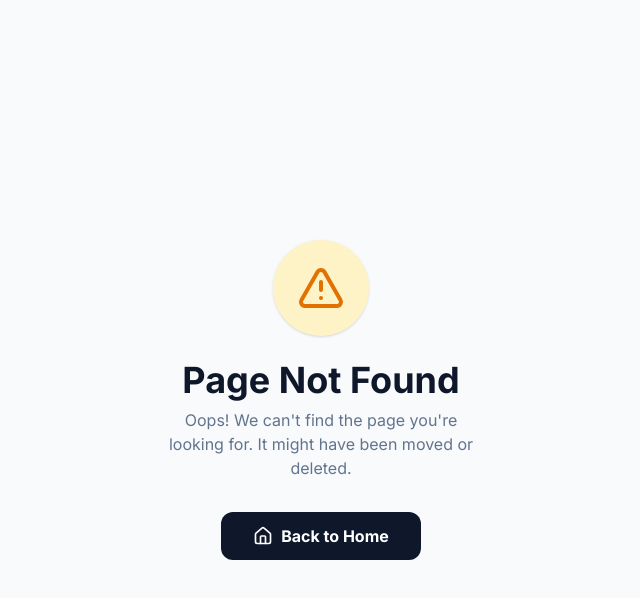
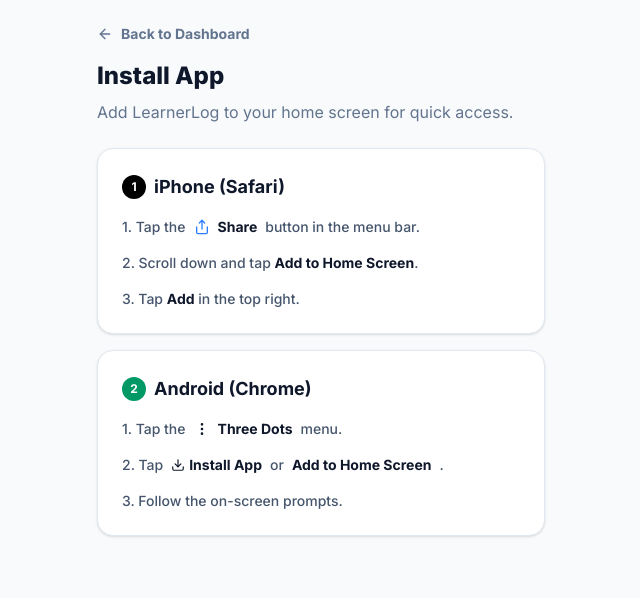
Before and after one commit to InnesU05/drivetrack, a Next.js app: page /dashboard/student/1/install in a window 1280 px wide. Before the commit this address had no page. Shown: the top 598 px of the page, without its empty margins (319-959 px from the left). Built offline with nearby package versions, Linux system fonts and the light colour scheme.

Commit message:
added student istall instructions

```diff
--- /dev/null
+++ b/app/dashboard/student/[id]/install/page.tsx
@@ -0,0 +1,60 @@
+"use client";
+
+import Link from "next/link";
+import { ArrowLeft, Download, Share, MoreVertical } from "lucide-react";
+import { use } from "react";
+
+export default function StudentInstallPage({ params }: { params: Promise<{ id: string }> }) {
+  const { id } = use(params);
+
+  return (
+    <div className="min-h-screen bg-slate-50 p-6">
+      <div className="max-w-md mx-auto">
+        <div className="mb-6">
+          <Link
+            href={`/dashboard/student/${id}`}
+            className="inline-flex items-center gap-2 text-slate-500 hover:text-slate-800 font-bold text-sm mb-4"
+          >
+            <ArrowLeft size={16} /> Back to Dashboard
+          </Link>
+          <h1 className="text-2xl font-extrabold text-slate-900 mb-2">Install App</h1>
+          <p className="text-slate-500">Add LearnerLog to your home screen for quick access.</p>
+        </div>
+
+        <div className="space-y-4">
+          {/* iOS Instructions */}
+          <div className="bg-white p-6 rounded-2xl border border-slate-200 shadow-sm">
+            <h2 className="font-bold text-lg text-slate-900 mb-4 flex items-center gap-2">
+              <span className="bg-black text-white w-6 h-6 rounded-full flex items-center justify-center text-xs">1</span>
+              iPhone (Safari)
+            </h2>
+            <div className="space-y-4 text-sm text-slate-600 font-medium">
+              <p className="flex items-center gap-2">
+                1. Tap the <Share size={16} className="text-blue-500" /> <span className="text-slate-900 font-bold">Share</span> button in the menu bar.
+              </p>
+              <p>2. Scroll down and tap <span className="font-bold text-slate-900">Add to Home Screen</span>.</p>
+              <p>3. Tap <span className="font-bold text-slate-900">Add</span> in the top right.</p>
+            </div>
+          </div>
+
+          {/* Android Instructions */}
+          <div className="bg-white p-6 rounded-2xl border border-slate-200 shadow-sm">
+            <h2 className="font-bold text-lg text-slate-900 mb-4 flex items-center gap-2">
+              <span className="bg-emerald-600 text-white w-6 h-6 rounded-full flex items-center justify-center text-xs">2</span>
+              Android (Chrome)
+            </h2>
+            <div className="space-y-4 text-sm text-slate-600 font-medium">
+              <p className="flex items-center gap-2">
+                1. Tap the <MoreVertical size={16} className="text-slate-900" /> <span className="text-slate-900 font-bold">Three Dots</span> menu.
+              </p>
+              <p className="flex items-center gap-2">
+                2. Tap <span className="font-bold text-slate-900 flex items-center gap-1"><Download size={14} /> Install App</span> or <span className="font-bold text-slate-900">Add to Home Screen</span>.
+              </p>
+              <p>3. Follow the on-screen prompts.</p>
+            </div>
+          </div>
+        </div>
+      </div>
+    </div>
+  );
+}
--- a/app/dashboard/student/[id]/page.tsx
+++ b/app/dashboard/student/[id]/page.tsx
@@ -3,7 +3,8 @@
 import { useEffect, useState, use } from "react";
 import { createClient } from "@/utils/supabase/client";
 import Link from "next/link";
-import { ArrowLeft, Plus, Calendar, Trash2, Star, Trophy, Hourglass, Edit3, Archive, RotateCcw, ChevronRight, Eye } from "lucide-react";
+// Added 'Download' to imports
+import { ArrowLeft, Plus, Calendar, Trash2, Star, Trophy, Hourglass, Edit3, Archive, RotateCcw, ChevronRight, Download } from "lucide-react";
 import { useRouter } from "next/navigation";
 import ProgressChart from "@/components/ProgressChart";
 
@@ -14,12 +15,15 @@
   const supabase = createClient();
   const router = useRouter();
 
+  // ... (Keep existing state: student, lessons, loading, etc.)
   const [student, setStudent] = useState<any>(null);
   const [lessons, setLessons] = useState<any[]>([]);
   const [loading, setLoading] = useState(true);
   const [totalHours, setTotalHours] = useState(0);
   const [readiness, setReadiness] = useState(0);
   const [isInstructor, setIsInstructor] = useState(false);
+
+  // ... (Keep existing useEffect and helper functions)
 
   useEffect(() => {
       async function loadData() {
@@ -56,39 +60,18 @@
       loadData();
     }, [studentId]);
 
+  // ... (Keep toggleArchive, handleDeleteLesson, etc.)
+
   const toggleArchive = async () => {
-    if (!isInstructor) return;
-    const newValue = !student.archived;
-    const confirmMessage = newValue
-        ? "Move this student to 'Past Students'?"
-        : "Restore this student to 'Active'?";
-
-    if (!confirm(confirmMessage)) return;
-    const { error } = await supabase.from("profiles").update({ archived: newValue }).eq("id", studentId);
-    if (!error) {
-        setStudent({ ...student, archived: newValue });
-        router.refresh();
-    }
+    // ... existing logic
   };
 
   const handleDeleteLesson = async (lessonId: string, e: React.MouseEvent) => {
-    e.preventDefault(); e.stopPropagation();
-    if (!confirm("Delete this lesson record?")) return;
-    const { error } = await supabase.from("lessons").delete().eq("id", lessonId);
-    if (!error) {
-        const newLessons = lessons.filter(l => l.id !== lessonId);
-        setLessons(newLessons);
-        setTotalHours(newLessons.reduce((sum, l) => sum + (l.duration || 0), 0));
-    }
+    // ... existing logic
   };
 
   const togglePayment = async (lessonId: string, currentStatus: boolean, e: React.MouseEvent) => {
-    e.preventDefault(); e.stopPropagation();
-    if (!isInstructor) return;
-
-    const updatedLessons = lessons.map(l => l.id === lessonId ? { ...l, is_paid: !currentStatus } : l);
-    setLessons(updatedLessons);
-    await supabase.from("lessons").update({ is_paid: !currentStatus }).eq("id", lessonId);
+    // ... existing logic
   };
 
   if (loading) return <div className="p-6 text-center text-slate-400">Loading profile...</div>;
@@ -117,9 +100,16 @@
             )}
 
             {!isInstructor && (
+                <div className="flex gap-2">
+                    {/* NEW INSTALL BUTTON */}
+                    <Link href={`/dashboard/student/${studentId}/install`} className="text-slate-400 hover:text-blue-600 p-2 border border-slate-200 rounded-lg">
+                        <Download size={20} />
+                    </Link>
+
                     <button onClick={() => { supabase.auth.signOut(); router.push("/login"); }} className="text-slate-400 hover:text-red-500 text-xs font-bold border border-slate-200 px-3 py-2 rounded-lg">
                         Sign Out
                     </button>
+                </div>
             )}
         </div>
 
@@ -131,6 +121,7 @@
       </div>
 
       <div className="p-4 space-y-4">
+        {/* ... (Keep existing Chart and Lesson List code) ... */}
         <div className="grid grid-cols-2 gap-4">
             <div className="bg-white p-4 rounded-xl border border-slate-100 shadow-sm flex flex-col items-center justify-center gap-1">
                 <div className="bg-blue-50 p-2 rounded-full text-blue-600 mb-1"><Hourglass size={20} /></div>
@@ -156,11 +147,9 @@
         ) : (
             lessons.map((lesson) => (
                 <Link key={lesson.id} href={`/dashboard/lesson/${lesson.id}`} className="block relative group">
-                     {/* Added 'hover:border-blue-300' to show it's clickable */}
                      <div className="bg-white p-5 rounded-xl border border-slate-100 shadow-sm relative active:scale-[0.99] transition-all hover:border-blue-300 pb-14">
                         <LessonContent lesson={lesson} isInstructor={isInstructor} togglePayment={togglePayment} />
 
-                        {/* Instructor Actions */}
                         {isInstructor && (
                             <>
                                 <div className="absolute bottom-4 left-5 text-[10px] text-slate-300 font-bold italic flex items-center gap-1 group-hover:text-blue-400 transition-colors">
@@ -170,7 +159,6 @@
                             </>
                         )}
 
-                        {/* NEW STUDENT BUTTON: REPLACES THE ARROW */}
                         {!isInstructor && (
                             <div className="absolute bottom-4 right-4 text-[10px] font-bold text-blue-600 bg-blue-50 px-3 py-1.5 rounded-full border border-blue-100 flex items-center gap-1 shadow-sm">
                                 View Details <ChevronRight size={12} />
@@ -185,8 +173,9 @@
   );
 }
 
-// Helper Component
+// ... (Keep helper components)
 function LessonContent({ lesson, isInstructor, togglePayment }: any) {
+    // ... content from previous file
     return (
         <div>
             <div className="flex justify-between items-start mb-3">
```
Lines whose indentation alone changed are shown as unchanged.
